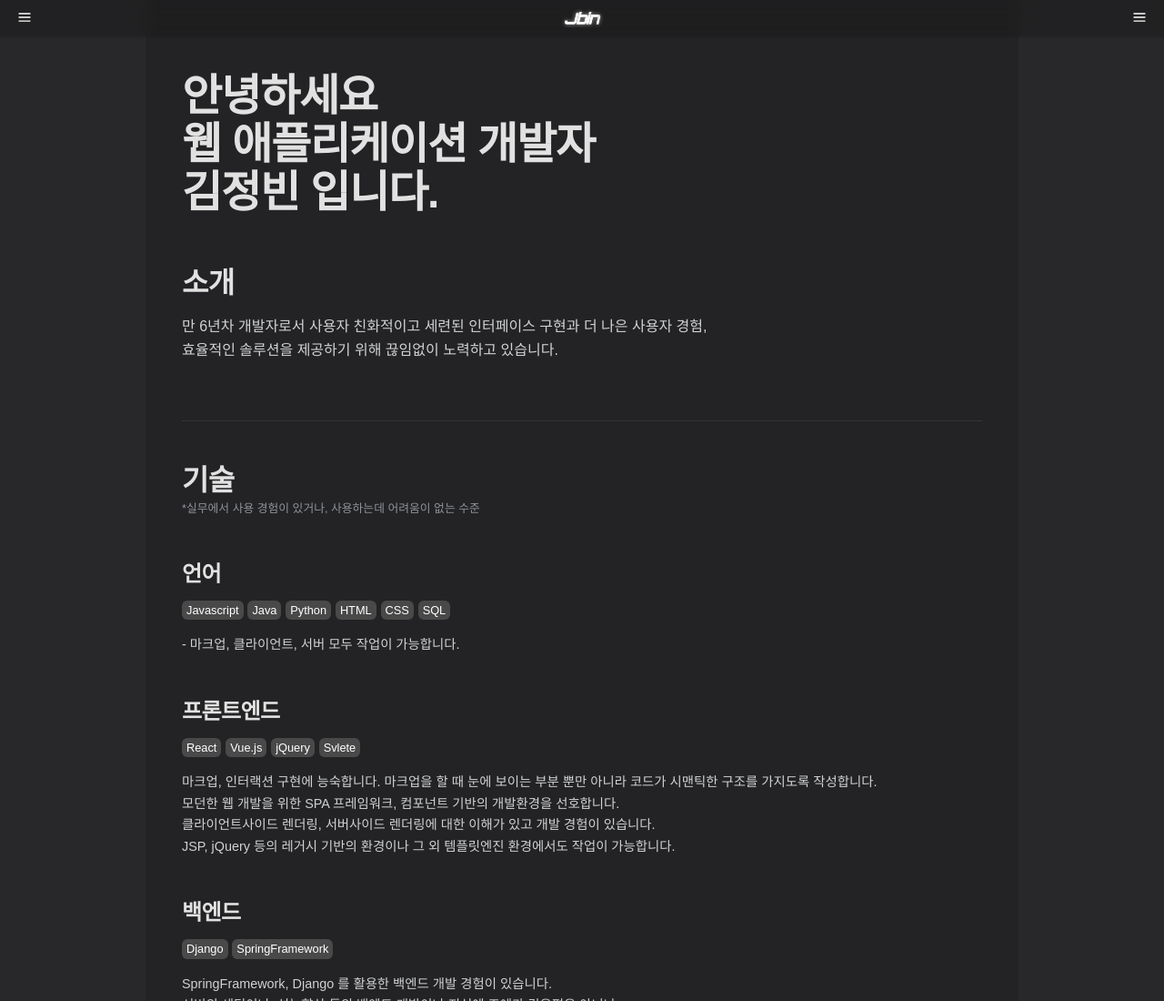
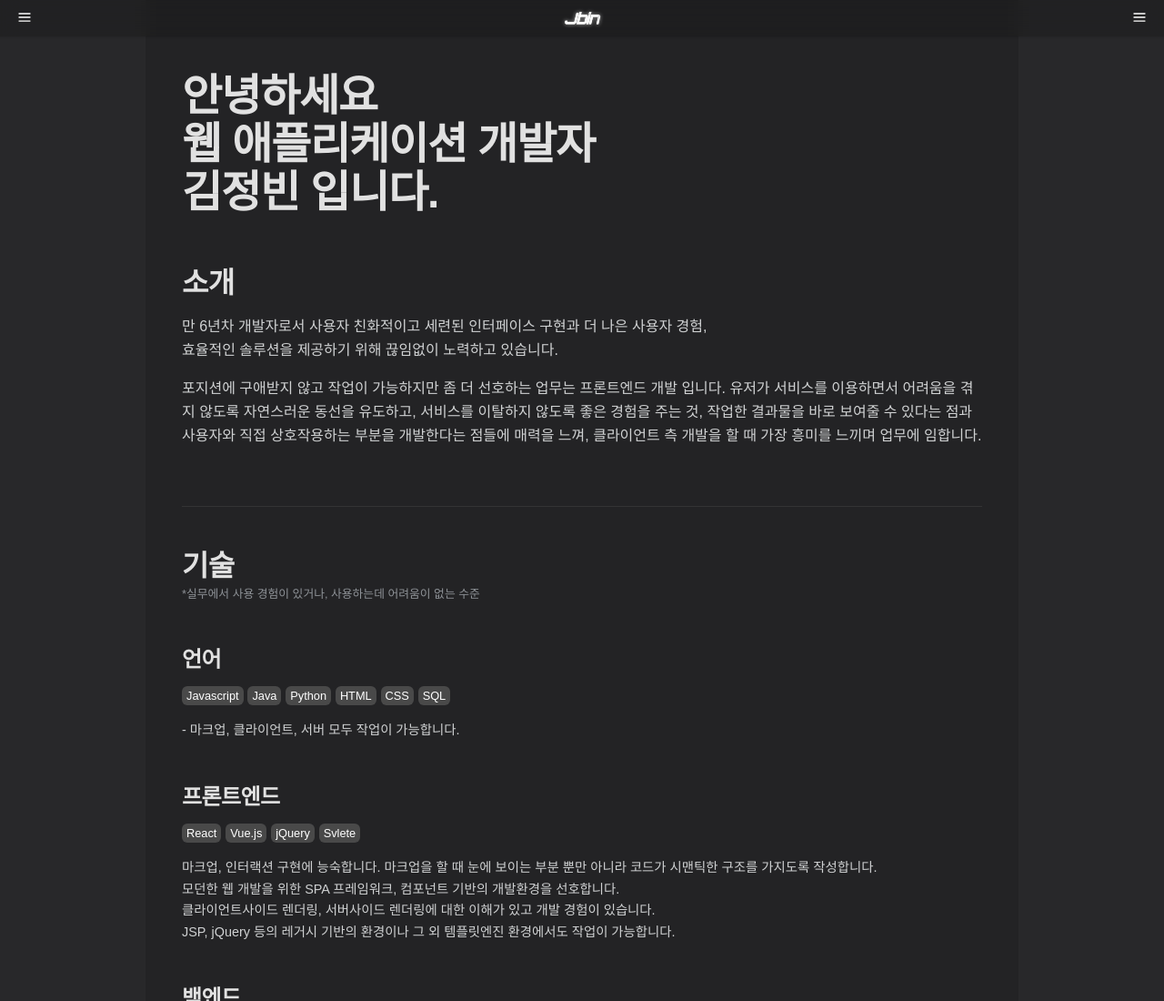
Before and after one commit to jbin7/jbin7.github.io, a Gatsby site: page /resume in a window 1280 px wide. Shown: the top 1100 px of the page at 91% size. Built offline with nearby package versions, Linux system fonts and the light colour scheme; Gatsby itself is replaced by a stand-in of ours; a web font is replaced by a local one.

Commit message:
no message

```diff
--- a/src/pages/resume/index.js
+++ b/src/pages/resume/index.js
@@ -37,6 +37,19 @@ const Index = ({ data, location }) => {
               효율적인 솔루션을 제공하기 위해
               끊임없이 노력하고 있습니다.
             </p>
+
+            <p>
+            포지션에 구애받지 않고 작업이 가능하지만 좀 더 선호하는 업무는 프론트엔드 개발 입니다.
+            유저가 서비스를 이용하면서 어려움을 겪지 않도록 자연스러운 동선을 유도하고,
+            서비스를 이탈하지 않도록 좋은 경험을 주는 것, 작업한 결과물을 바로 보여줄 수 있다는 점과
+            사용자와 직접 상호작용하는 부분을 개발한다는 점들에 매력을 느껴,
+            클라이언트 측 개발을 할 때 가장 흥미를 느끼며 업무에 임합니다.
+            </p>
+
+            <p>
+
+            </p>
+
           </section>
 
           <section>
```
